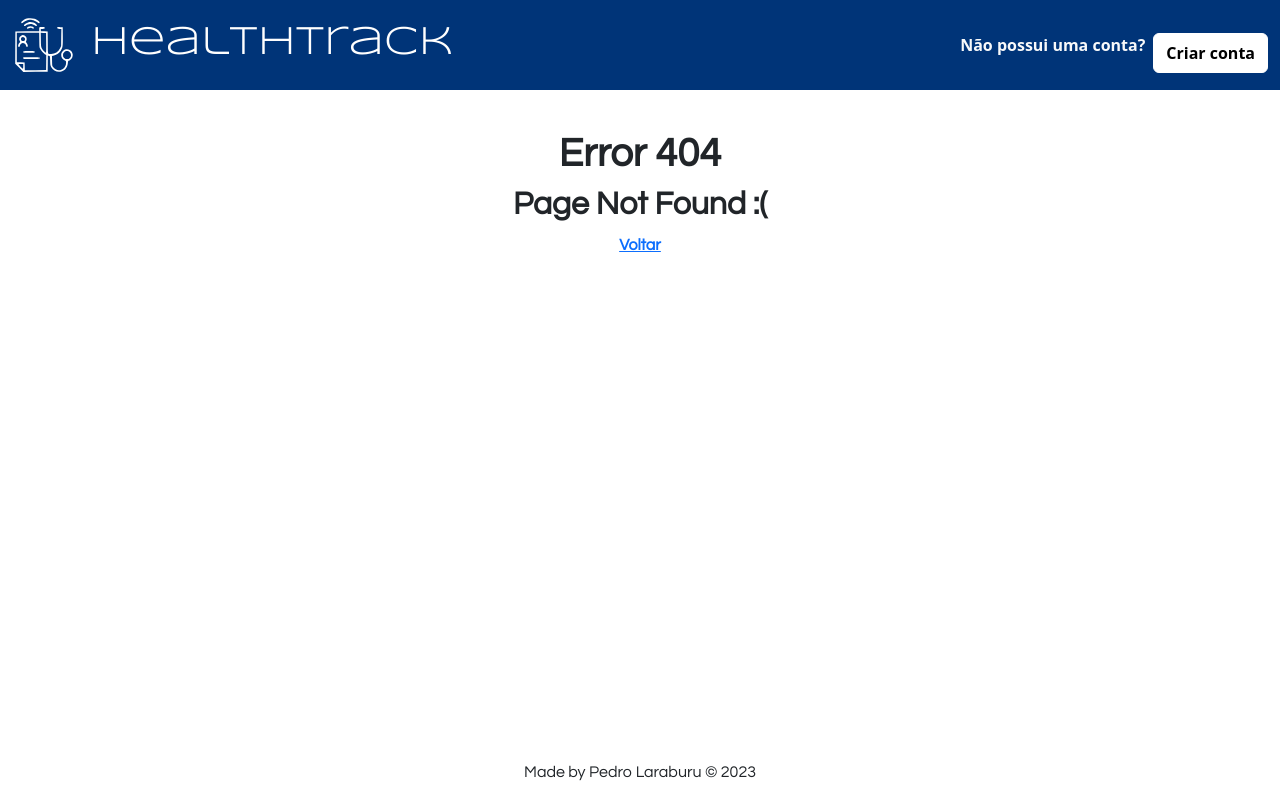
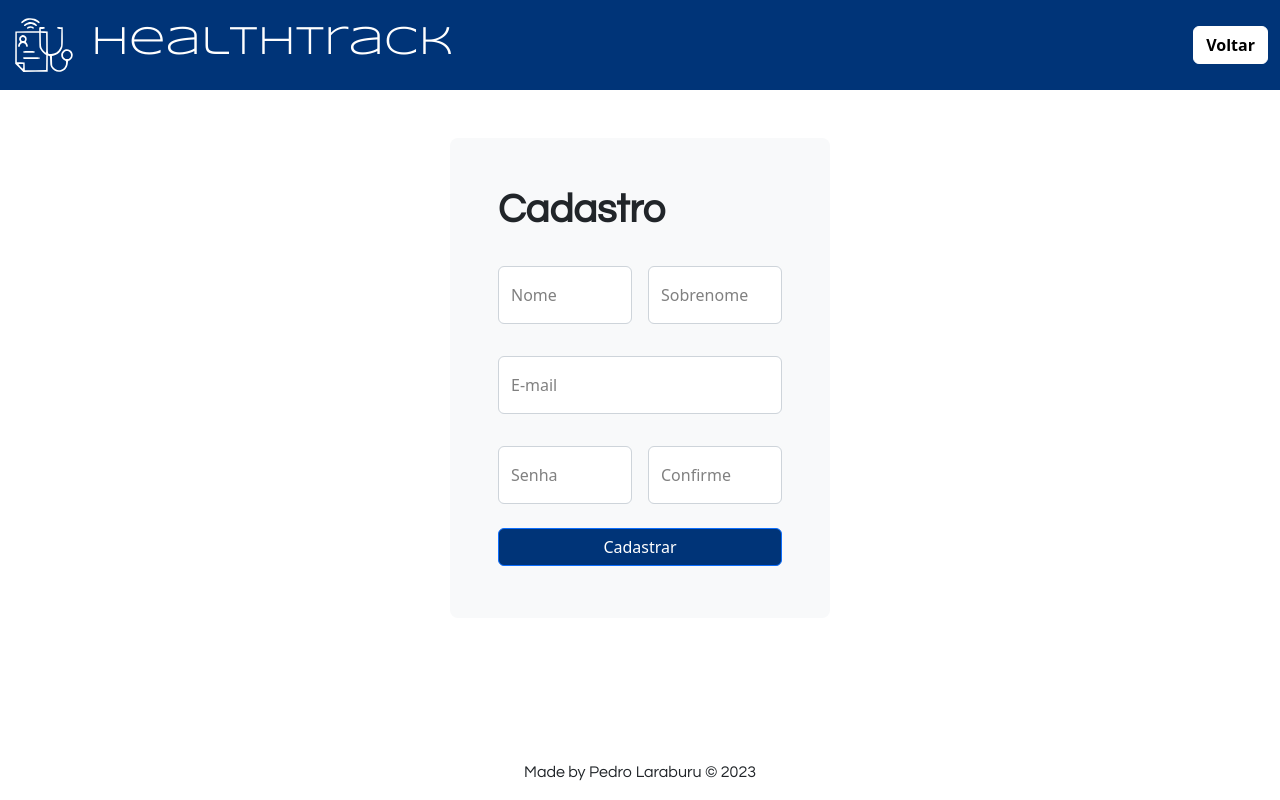
Before and after one commit to pedrolaraburu/HealthTrack, an Angular app: page /cadastro in a window 1280 px wide. Before the commit this address had no page. Built offline with nearby package versions, Linux system fonts and the light colour scheme.

Commit message:
feat: add register(cadastro) component

```diff
--- a/src/app/app-routing.module.ts
+++ b/src/app/app-routing.module.ts
@@ -1,11 +1,13 @@
 import { NgModule } from '@angular/core';
 import { RouterModule, Routes } from '@angular/router';
+import { CadastroComponent } from './pages/cadastro/cadastro.component';
 import { HomeComponent } from './pages/home/home.component';
 import { NotfoundComponent } from './pages/notfound/notfound.component';
 const routes: Routes = [
   {path:'', redirectTo:'home', pathMatch: 'full'},
   {path:'home', component: HomeComponent},
-  {path: '**', component: NotfoundComponent}
+  {path:'cadastro', component: CadastroComponent},
+  {path: '**', component: NotfoundComponent},
 ];
 
 @NgModule({
--- a/src/app/app.component.ts
+++ b/src/app/app.component.ts
@@ -7,4 +7,6 @@ import { Component } from '@angular/core';
 })
 export class AppComponent {
   title = 'HealthTrack';
+
+  teste = true;
 }
--- a/src/app/app.module.ts
+++ b/src/app/app.module.ts
@@ -9,6 +9,7 @@ import { HomeComponent } from './pages/home/home.component';
 import { NotfoundComponent } from './pages/notfound/notfound.component';
 import { FooterComponent } from './components/footer/footer.component';
 import { FormsModule } from '@angular/forms';
+import { CadastroComponent } from './pages/cadastro/cadastro.component';
 
 @NgModule({
   declarations: [
@@ -18,6 +19,7 @@ import { FormsModule } from '@angular/forms';
     HomeComponent,
     NotfoundComponent,
     FooterComponent,
+    CadastroComponent,
   ],
   imports: [
     BrowserModule,
--- a/src/app/components/navbar/navbar.component.html
+++ b/src/app/components/navbar/navbar.component.html
@@ -5,9 +5,12 @@
                 class="d-inline-block align-text-center">
             HealthTrack
         </a>
-        <div class="d-flex flex-row justify-content-end mt-3">
+        <div class="d-flex flex-row justify-content-end mt-3" *ngIf="cadastro==false;else templateElse">
             <p class="px-2 fw-bolder text-light">Não possui uma conta?</p>
-            <button class="btn btn-primary-outline fw-bolder text-black">Criar conta</button>
+            <button class="btn btn-primary-outline fw-bolder text-black" routerLink="/cadastro">Criar conta</button>
         </div>
+        <ng-template #templateElse>
+            <button class="btn btn-primary-outline fw-bolder text-black" routerLink="/home">Voltar</button>
+          </ng-template>
     </div>
 </nav>
--- a/src/app/components/navbar/navbar.component.ts
+++ b/src/app/components/navbar/navbar.component.ts
@@ -1,4 +1,4 @@
-import { Component } from '@angular/core';
+import { Component, Input } from '@angular/core';
 
 @Component({
   selector: 'app-navbar',
@@ -6,5 +6,5 @@ import { Component } from '@angular/core';
   styleUrls: ['./navbar.component.scss']
 })
 export class NavbarComponent {
-
+  @Input() cadastro: boolean = false;
 }
--- /dev/null
+++ b/src/app/pages/cadastro/cadastro.component.html
@@ -0,0 +1,42 @@
+<app-navbar [cadastro]="true"></app-navbar>
+<div class="container py-5">
+    <div class="row justify-content-center">
+        <div class="col-md-4 p-5 mb-5 bg-light rounded-3" style="height: 60vh;">
+            <h1 class="text-text mb-3 fw-bolder">Cadastro</h1>
+            <form>
+                <div class="d-flex flex-row gap-3">
+                    <div class="form-floating mt-3 mb-3">
+                        <input type="text" aria-label="First name" id="name" class="form-control" placeholder="Nome">
+                        <label for="name" style="color:grey">Nome</label>
+                    </div>
+                    <div class="form-floating mt-3 mb-3">
+                        <input type="text" aria-label="Last name" id="lName" class="form-control"
+                            placeholder="Sobrenome">
+                        <label for="lName" style="color:grey">Sobrenome</label>
+                    </div>
+                </div>
+                <div class="form-floating mt-3 mb-3">
+                    <input type="email" class="form-control" id="exampleInputEmail1" aria-describedby="emailHelp"
+                    placeholder="E-mail">
+                    <label for="exampleInputEmail1" style="color:grey">E-mail</label>
+                </div>
+                <div class="d-flex flex-row gap-3">
+                    <div class="form-floating mt-3 mb-3">
+                        <input type="password" class="form-control" id="exampleInputPassword1" placeholder="Senha">
+                        <label for="exampleInputPassword1" style="color:grey">Senha</label>
+
+                    </div>
+                    <div class="form-floating mt-3 mb-3">
+                        <input type="passwordRe" class="form-control" id="exampleInputPasswordRe" placeholder="Confirme">
+                        <label for="exampleInputPasswordRe" style="color:grey">Confirme</label>
+                    </div>
+                </div>
+                <div class="d-grid gap-2 text-center mt-2">
+                    <button type="submit" id="butao" class="btn btn-primary hover:underline"
+                        style="background-color: #003478;">Cadastrar</button>
+                </div>
+            </form>
+        </div>
+    </div>
+</div>
+<app-footer></app-footer>
--- /dev/null
+++ b/src/app/pages/cadastro/cadastro.component.scss
@@ -0,0 +1,6 @@
+@import url('https://fonts.googleapis.com/css2?family=Questrial&display=swap');
+
+.text-text {
+    font-family: 'Questrial', sans-serif;
+    font-weight: 700;
+}
--- /dev/null
+++ b/src/app/pages/cadastro/cadastro.component.ts
@@ -0,0 +1,10 @@
+import { Component } from '@angular/core';
+
+@Component({
+  selector: 'app-cadastro',
+  templateUrl: './cadastro.component.html',
+  styleUrls: ['./cadastro.component.scss']
+})
+export class CadastroComponent {
+  teste: boolean = true;
+}
--- a/src/app/pages/login/login.component.html
+++ b/src/app/pages/login/login.component.html
@@ -4,15 +4,15 @@
         <div class="col-md-4 p-5 mb-5 bg-light rounded-3" style="height: 60vh;">
             <h1 class="text-text mb-3 fw-bolder">Login</h1>
             <form>
-                <div class="mt-3 mb-3">
+                <div class="form-floating mt-3 mb-3">
+                    <input type="email" class="form-control" id="exampleInputEmail1" aria-describedby="emailHelp" placeholder="E-mail">
                     <label for="exampleInputEmail1" class="form-label">E-mail</label>
-                    <input type="email" class="form-control" id="exampleInputEmail1" aria-describedby="emailHelp">
                 </div>
-                <div class="mb-3">
+                <div class="form-floating mb-3">
+                    <input type="password" class="form-control" id="exampleInputPassword1" placeholder="Senha">
                     <label for="exampleInputPassword1" class="form-label">Senha</label>
-                    <input type="password" class="form-control" id="exampleInputPassword1">
                 </div>
-                <div class="d-grid gap-2 text-center">
+                <div class="d-grid gap-2 text-center mt-3">
                     <button type="submit" id="butao" class="btn btn-primary hover:underline"
                         style="background-color: #003478;">Entrar</button>
                 </div>
```
